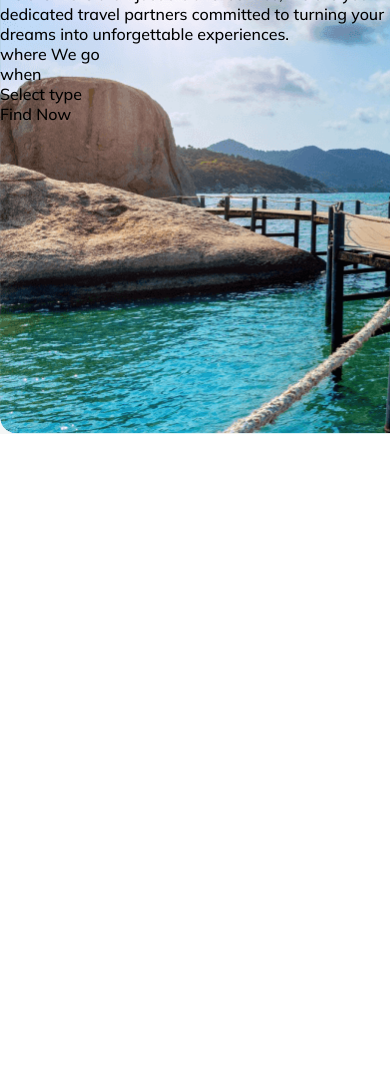
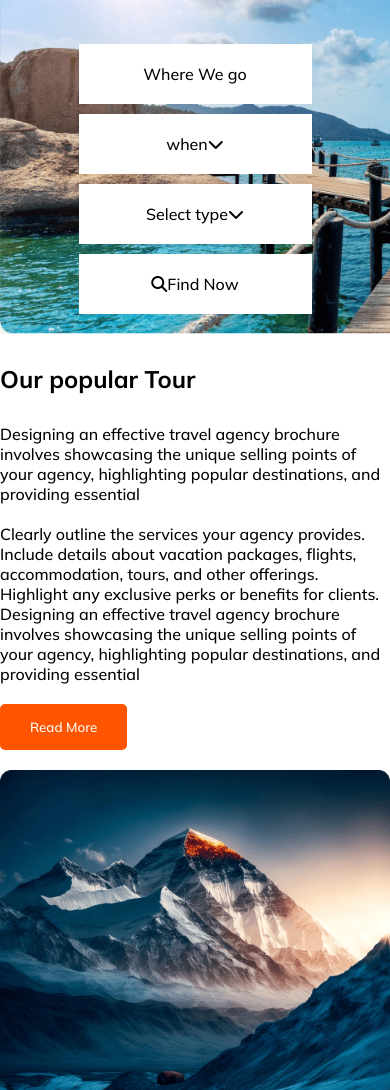
Before and after one commit to NadimShourovPh/2nd-assignment-ph, a plain HTML site: page index.html in a window 390 px wide. Shown: the part 138-1228 px from the top of the page. Before the commit the page ends 844 px from the top, so only its background shows below. Drawn offline with Linux system fonts and the light colour scheme.

Commit message:
2nd section

```diff
--- a/index.html
+++ b/index.html
@@ -28,40 +28,86 @@
                             <a href="" style="color: #FF5400;">Home</a>
                         </li>
                         <li>
-                            <a href="">Packages<i class="fa-solid fa-chevron-down"></i></a>
+                            <a href="">Packages</a>
                         </li>
                         <li>
-                            <a href="">Testimonial<i class="fa-solid fa-chevron-down"></i></a>
+                            <a href="">Testimonial</a>
                         </li>
                         <li>
-                            <a href="">Blog<i class="fa-solid fa-chevron-down"></i></a>
+                            <a href="">Blog</a>
                         </li>
                         <li>
-                            <a href="">Contact<i class="fa-solid fa-chevron-down"></i></a>
+                            <a href="">Contact</i></a>
                         </li>
                     </ul>
                 </div>
             </nav>
-            <div class="heading-focus">FFFFFF
+            <div class="heading-focus">
                 <h1>Explore Your Travel</h1>
                 <p>we are more than just a travel service; we are your dedicated travel partners committed to turning
                     your dreams into unforgettable experiences. </p>
-                <div>
-                    <div>
-                        <p>where We go</p>
+                <div class="info">
+                    <div class="info-child">
+                        <p>Where We go</p>
                     </div>
-                    <div>
-                        <p>when</p>
+                    <div class="info-child">
+                        <p>when<i class="fa-solid fa-chevron-down"></i></p>
                     </div>
-                    <div>
-                        <p>Select type</p>
+                    <div class="info-child">
+                        <p>Select type<i class="fa-solid fa-chevron-down"></i></p>
                     </div>
-                    <div>
-                        <p>Find Now</p>
+                    <div class="info-child">
+                        <p><i class="fa-solid fa-magnifying-glass"></i>Find Now</p>
                     </div>
                 </div>
             </div>
         </header>
+        <section class="section-2">
+            <div class="sec-2-text-part">
+                <h2>Our popular Tour</h2>
+                <p>Designing an effective travel agency brochure involves showcasing the unique selling points of your
+                    agency, highlighting popular destinations, and providing essential </p>
+                <ul>
+                    <li>Clearly outline the services your agency provides.</li>
+                    <li>Include details about vacation packages, flights, accommodation, tours, and other offerings.
+                    </li>
+                    <li> Highlight any exclusive perks or benefits for clients.</li>
+                </ul>
+                <p>Designing an effective travel agency brochure involves showcasing the unique selling points of your
+                    agency, highlighting popular destinations, and providing essential </p>
+                <button>Read More</button>
+            </div>
+            <figure>
+                <img src="Images/Rectangle 4.png" alt="" srcset="">
+            </figure>
+        </section>
+        <section class="section-3">
+            <h1>Choose Your Destination</h1>
+            <p>Highlight a selection of your most popular or unique travel destinations.</p>
+            <div class="grid-image">
+              <figure>
+                <img src="Images/Rectangle 5.png" alt="" srcset="">
+              </figure>
+              <figure>
+                <img src="Images/Rectangle 8 (1).png" alt="" srcset="">
+              </figure>
+              <figure>
+                <img src="Images/" alt="" srcset="">
+              </figure>
+              <figure>
+                <img src="Images/" alt="" srcset="">
+              </figure>
+              <figure>
+                <img src="Images/" alt="" srcset="">
+              </figure>
+              <figure>
+                <img src="Images/" alt="" srcset="">
+              </figure>
+              <figure>
+                <img src="Images/" alt="" srcset="">
+              </figure>
+            </div>
+        </section>
     </section>
 </body>
 
--- a/style.css
+++ b/style.css
@@ -8,10 +8,14 @@
   }
   .main-container{
     max-width: 1170px;
+    /* width: 80%; */
     margin: auto;
   }
   header{
-
+width: 100%;
+  }
+  nav{
+    width: 100%;
   }
     /* nav section start here */
   header nav{
@@ -51,4 +55,134 @@
         height: 500px;
         background-size: cover;
         margin-top: 10px;
+        width: 100%;
+        display: flex;
+        flex-direction: column;
+        align-items: center;
+        justify-content: center;
       }
+      .heading-focus h1{
+     font-size: 4rem;
+     color: #FFFFFF;
+      }
+      .heading-focus>p{
+        font-size: 1rem;
+        color: #FFFFFF;
+         }
+.info{
+  display: flex;
+  background-color:(#FFFFFF, 50%);
+
+  width: 70%;
+  padding: 20px;
+  justify-content: space-evenly;
+  margin-top: 30px;
+}
+
+.info-child{
+  color: black;
+  background-color: #ffffff;
+  width: 20%;
+
+  padding: 20px;
+}
+/* section-2 start here */
+.section-2{
+  display: flex;
+  justify-content: center;
+  align-items: center;
+  margin-top: 30px;
+
+}
+.section-2 figure{
+ width: 50%;
+}
+.sec-2-text-part{
+  width: 50%;
+}
+.sec-2-text-part h2{
+ font-size: 3rem;
+ margin-bottom: 30px;
+}
+.sec-2-text-part p{
+  font-size: 1rem;
+  margin-bottom: 20px;
+ }
+ .sec-2-text-part button{
+ padding-top: 15px;
+ padding-bottom: 15px;
+ padding-left: 30px;
+ padding-right: 30px;
+ border-radius: 5px;
+ color: white;
+ background-color: #FF5400;
+ border: none;
+ margin-bottom: 20px;
+ }
+
+.section-2 figure img{
+  width: 100%;
+  object-fit: cover;
+ }
+/* section-2 end here */
+
+@media screen and (max-width: 600px) {
+  .main-container{
+    width: 100%;
+  }
+  .heading-focus{
+    background-size: cover;
+    margin-top: 10px;
+    width: 100%;
+    height: auto;
+
+  }
+  header nav .menu-bar ul{
+    display: none;
+
+}
+.info{
+  flex-direction: column;
+  gap: 10px;
+  text-align: center;
+}
+.info-child{
+
+  width: 100%;
+
+
+}
+.heading-focus h1{
+  font-size: 2rem;
+  color: #FFFFFF;
+   }
+   .heading-focus>p{
+    font-size: 0.5rem;
+    color: #FFFFFF;
+     }
+     /* section-2 start here */
+.section-2{
+ flex-direction: column;
+
+}
+.section-2 figure{
+ width:100%
+}
+.sec-2-text-part{
+  width:100%
+}
+.sec-2-text-part h2{
+ font-size: 1.5rem;
+ margin-bottom: 30px;
+}
+.sec-2-text-part p{
+  font-size: o.5rem;
+  margin-bottom: 20px;
+ }
+
+.section-2 figure img{
+  width: 100%;
+  object-fit: cover;
+ }
+/* section-2 end here */
+}
```
